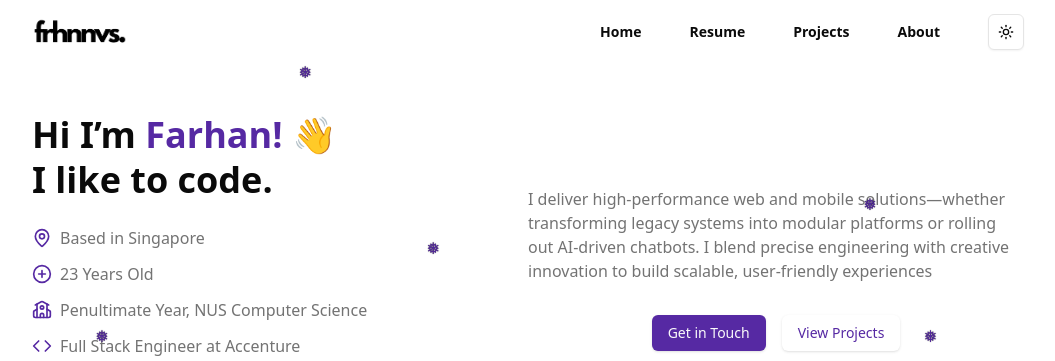
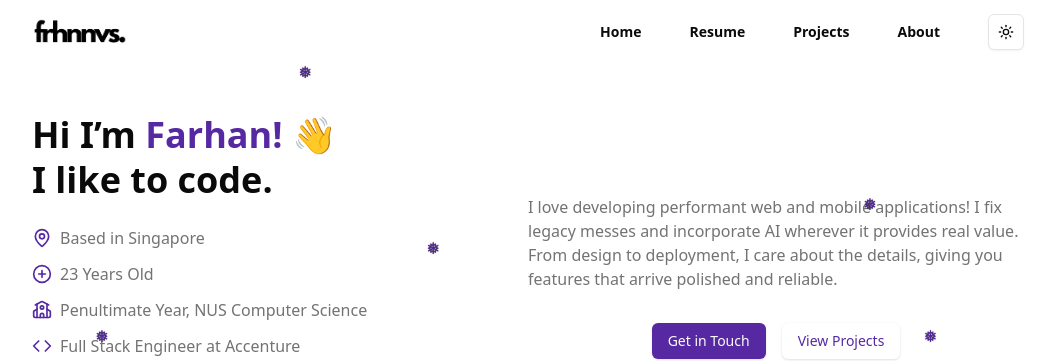
Before and after one commit to farhan-navas/portfolio, a Next.js app: page / in a window 1280 px wide. Shown: the top 361 px of the page, without its empty margins (112-1167 px from the left). Built offline with nearby package versions, Linux system fonts and the light colour scheme.

Commit message:
test commit to check git username

```diff
--- a/src/app/page.tsx
+++ b/src/app/page.tsx
@@ -62,17 +62,14 @@ export default function HomePage() {
 
           {/* right column */}
           <div className="flex flex-col items-center justify-center md:w-1/2 mt-12 md:mt-0 space-y-8">
-            <p className="text-muted-foreground lg:pt-8">
-              I deliver high-performance web and mobile solutions—whether
-              transforming legacy systems into modular platforms or rolling out
-              AI-driven chatbots. I blend precise engineering with creative
-              innovation to build scalable, user-friendly experiences
+            <p className="text-muted-foreground lg:pt-8 xl:pt-12">
+              I love developing performant web and mobile applications! I fix
+              legacy messes and incorporate AI wherever it provides real value.
+              From design to deployment, I care about the details, giving you
+              features that arrive polished and reliable.
             </p>
-
             <div className="flex space-x-4">
-              <Button
-                className="bg-maintext hover:bg-white hover:text-maintext"
-              >
+              <Button className="bg-maintext hover:bg-white hover:text-maintext">
                 <a
                   href={`mailto:frhnnvs@gmail.com?subject=${encodeURIComponent(
                     "Hey Farhan!"
```
